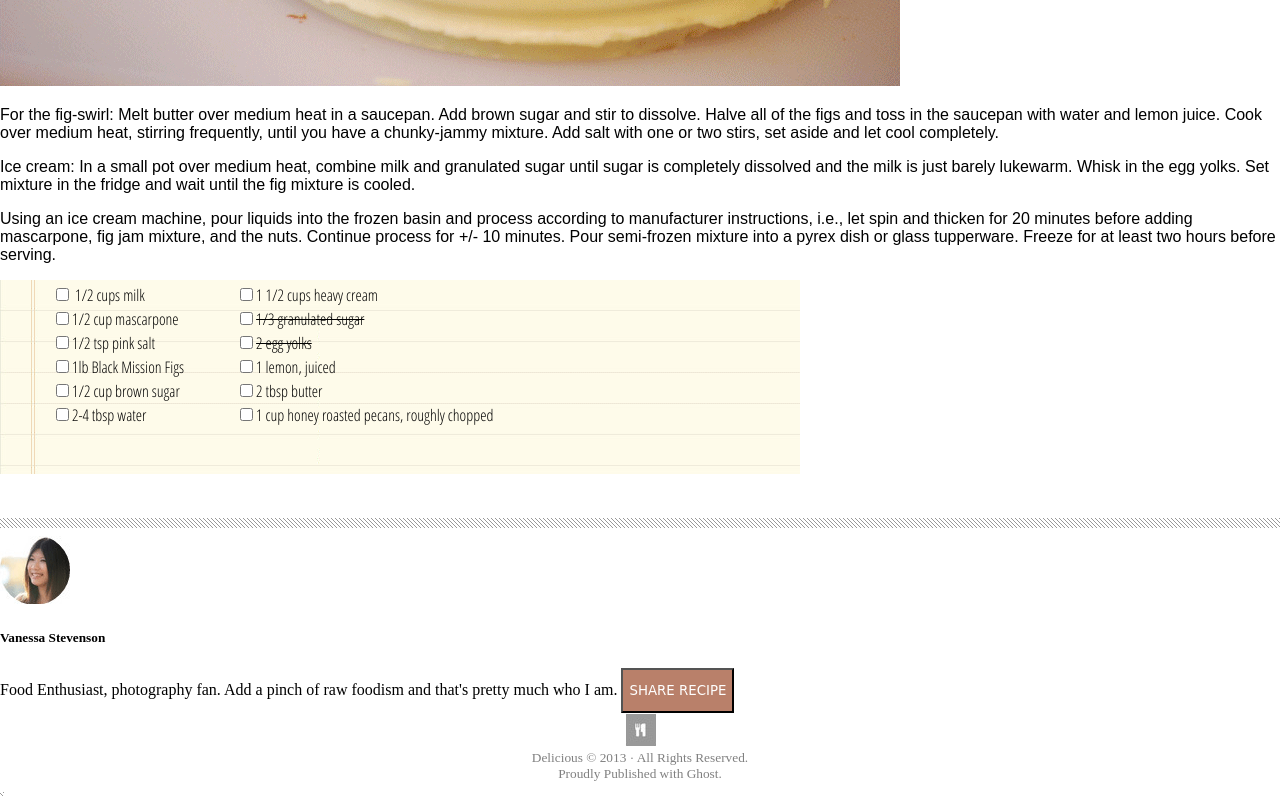
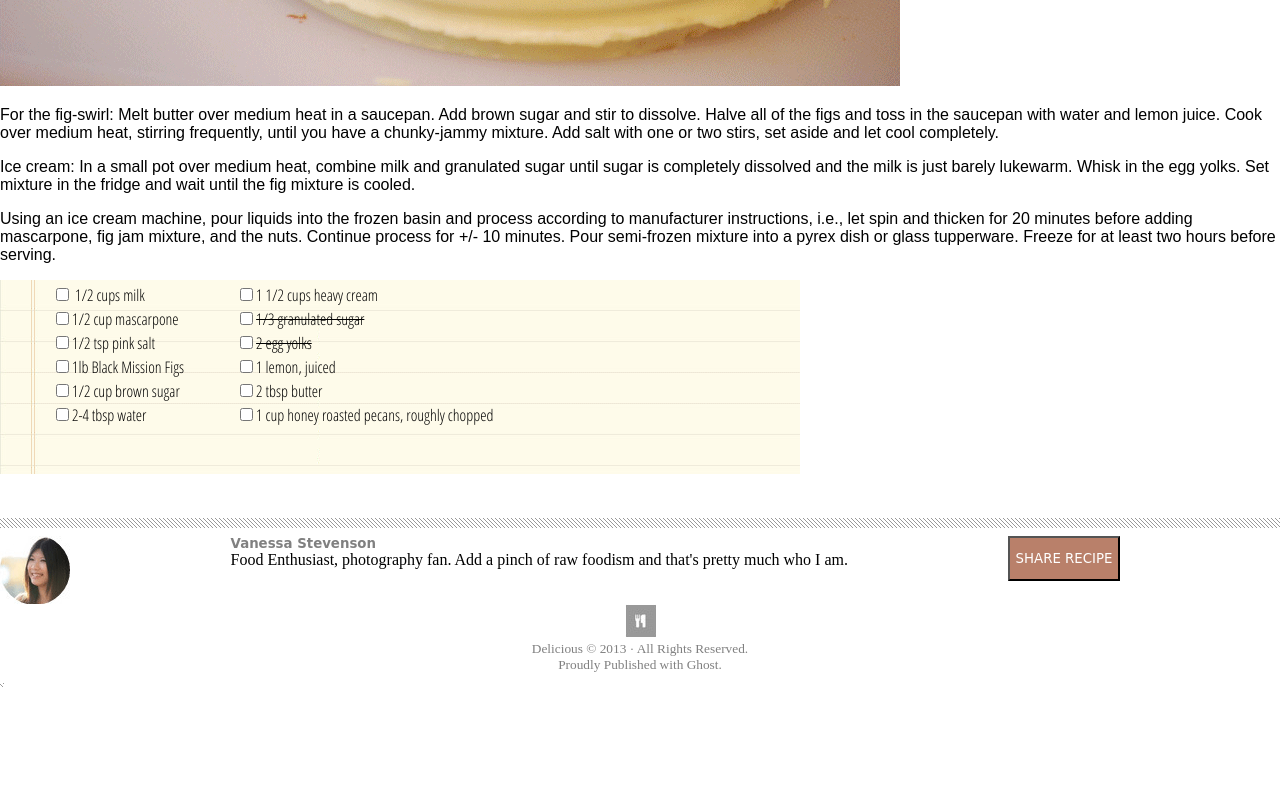
Before and after one commit to karyssa-dandrea/chocolate-pizza, a website: page index.html in a window 1280 px wide. Shown: the part 765-1565 px from the top of the page. After the commit the page ends 1456 px from the top, so only its background shows below. Drawn offline with Linux system fonts and the light colour scheme; a web font is replaced by a local one.

Commit message:
fixed footer alignment

```diff
--- a/index.html
+++ b/index.html
@@ -90,19 +90,20 @@
             <br>
             <br>
             <hr>
-                <div>
+                <div id="vanessa">
                     <img src="assets/van-pic.png">
-                    <h5>Vanessa Stevenson</h5>
+                    <div>
+                    <h4>Vanessa Stevenson</h4>
                     Food Enthusiast, photography fan. Add a pinch of raw foodism and that's pretty much who I am.
-                <button id="share">SHARE RECIPE</button> <br>
+                    </div>
+                    <button id="share">SHARE RECIPE</button> <br>
                 </div>
 
 
 
         </main>
     <footer id="footer">
-        <img src="assets/small-logo.png">
-        <br>
+        <img src="assets/small-logo.png"><br>
         Delicious © 2013 · All Rights Reserved. <br>
         Proudly Published with Ghost.
 
--- a/styles/style.css
+++ b/styles/style.css
@@ -75,3 +75,10 @@ p {
     height: 45px;
     font-family: 'Gideon Roman', cursive;
 }
+
+#vanessa {
+    display: flex;
+    flex-direction: row;
+    justify-content: space-between;
+
+}
```
